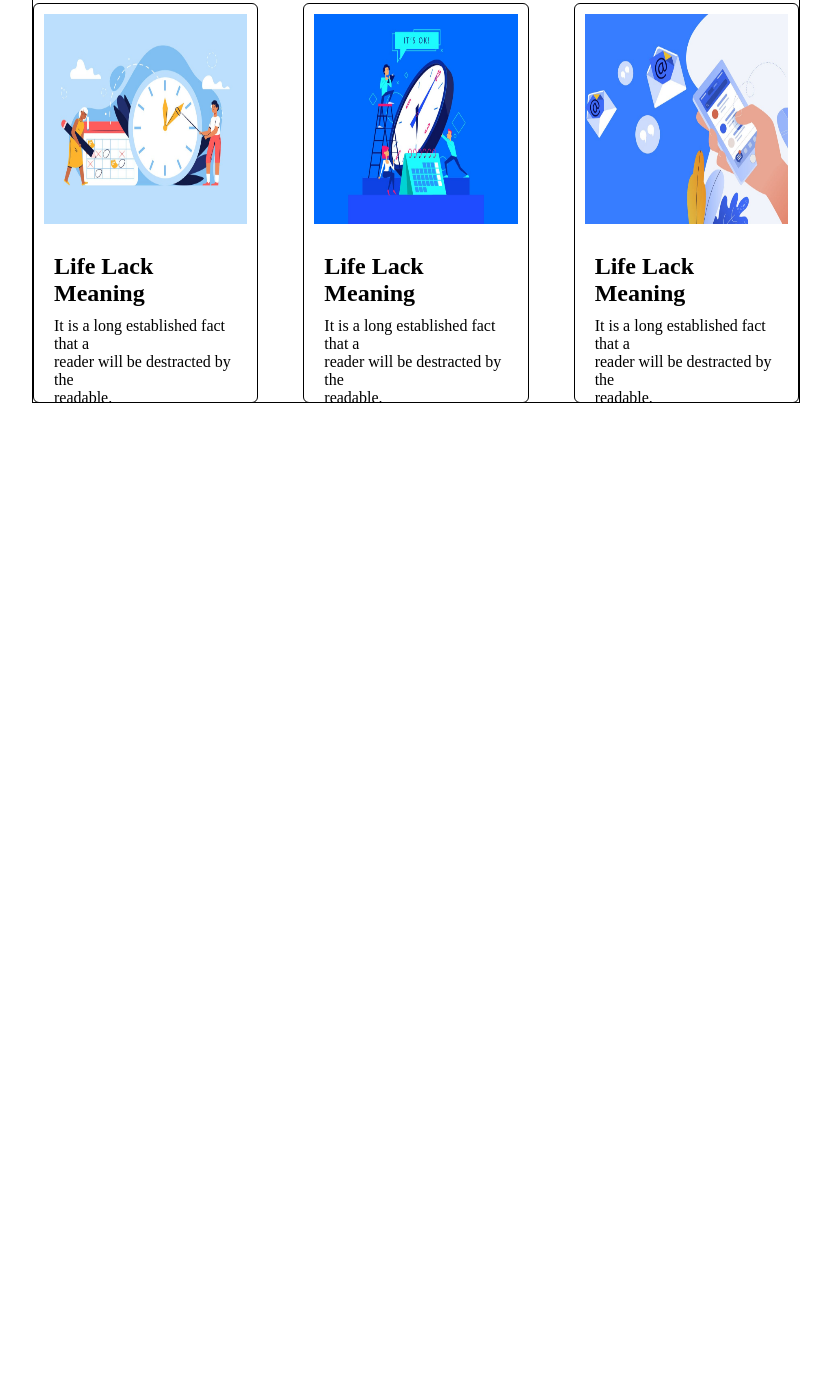
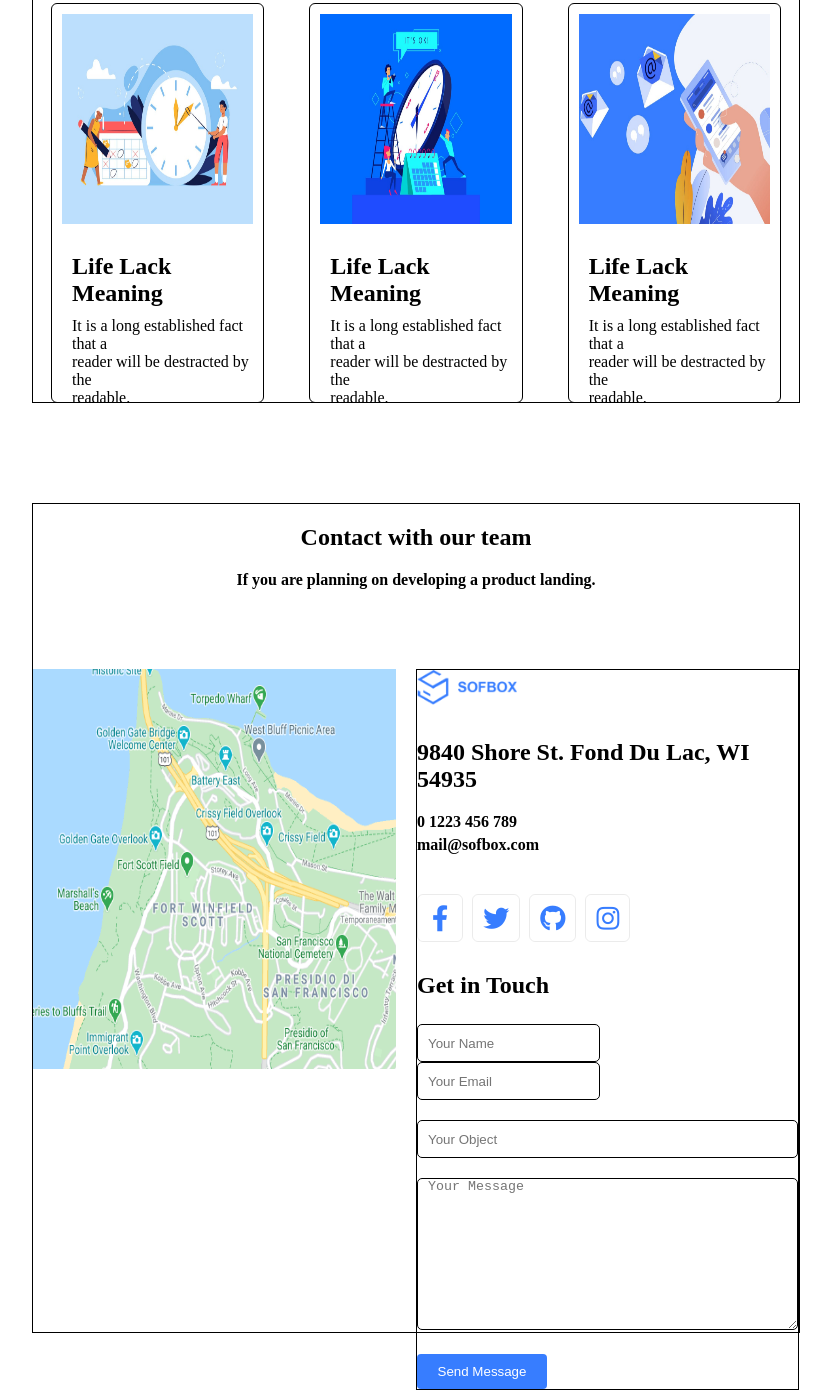
Before and after one commit to diegodev25/proj-html-vuejs, a plain HTML site: page index.html in a window 1280 px wide. Shown: the part 3650-5040 px from the top of the page, without its empty margins (224-1055 px from the left). Before the commit the page ends 4153 px from the top, so only its background shows below. Drawn offline with nearby package versions, Linux system fonts and the light colour scheme.

Commit message:
Struttura base sezione contact html css

```diff
--- a/index.html
+++ b/index.html
@@ -243,6 +243,33 @@
         <p>It is a long established fact that a<br>reader will be destracted by the<br>readable.</p>
       </div>
     </section>
+    <!-- SECTION CONTACT -->
+    <section class="section-contact">
+      <h1>Contact with our team</h1>
+      <h4>If you are planning on developing a product landing.</h4>
+      <div class="map-contacts">
+        <img src="img/StaticMapService.GetMapIma.png" alt="">
+      </div>
+      <div class="info-contacts">
+        <img src="img/35.png" alt="">
+        <h2>9840 Shore St. Fond Du Lac, WI 54935</h2>
+        <h4>0 1223 456 789</h4>
+        <h4>mail@sofbox.com</h4>
+        <i class="fab fa-facebook-f"></i>
+        <i class="fab fa-twitter"></i>
+        <i class="fab fa-github"></i>
+        <i class="fab fa-instagram"></i>
+        <h1>Get in Touch</h1>
+        <form class="form-data" action="index.html" method="post">
+          <input type="text" placeholder="Your Name">
+          <input type="email" placeholder="Your Email">
+          <input type="text" placeholder="Your Object">
+          <textarea name="text" rows="10" cols="80" placeholder="Your Message"></textarea>
+          <button type="button" name="button">Send Message</button>
+        </form>
+      </div>
+    </section>
+    <!-- FOOTER -->
     <script src="js/script.js"></script>
   </body>
 </html>
--- a/style.css
+++ b/style.css
@@ -384,15 +384,20 @@ a {
   float: left;
   margin-left: 45px;
   padding: 10px;
-  width: calc((100% / 3) - 30px);
+  width: calc((100% / 3) - 42px);
   height: 400px;
   border-radius: 6px;
   border: 1px solid black;
 }
 
 .item-posts:nth-child(3) {
-  margin-left: 0px;
+  margin-left: 18px;
 }
+
+.item-posts:nth-child(11) {
+  margin-right: 18px;
+}
+
 
 .item-posts > img {
   width: 100%;
@@ -408,3 +413,127 @@ a {
 .item-posts > p {
   margin-left: 10px;
 }
+
+
+/* -------- */
+/* SECTION CONTACT RULES */
+.section-contact {
+  width: 60%;
+  margin: auto;
+  height: 830px;
+  border: 1px solid black;
+}
+
+.section-contact > h1 {
+  margin-top: 20px;
+  margin-bottom: 20px;
+  text-align: center;
+}
+
+.section-contact > h4 {
+  margin-bottom: 80px;
+  text-align: center;
+}
+
+.map-contacts {
+  float: left;
+  width: 50%;
+  padding-right: 20px;
+}
+
+.map-contacts > img {
+  width: 100%;
+  height: 400px;
+}
+
+.info-contacts {
+  float: left;
+  width: 50%;
+  border: 1px solid black;
+}
+
+.info-contacts {
+  float: left;
+  width: 50%;
+  border: 1px solid black;
+}
+
+.info-contacts > img {
+  width: 100px;
+  margin-bottom: 30px;
+}
+
+.info-contacts > h2 {
+  margin-bottom: 20px;
+}
+
+.info-contacts > h4 {
+  margin-bottom: 5px;
+}
+
+.info-contacts > h4:nth-child(4) {
+  margin-bottom: 40px;
+}
+
+.info-contacts > i {
+  font-size: 26px;
+  margin-right: 5px;
+  margin-bottom: 30px;
+  padding: 10px;
+  color: #377DFF;
+  border: 1px solid #00000014;
+  border-radius: 6px;
+  cursor: pointer;
+}
+
+.info-contacts > i:nth-child(5) {
+  padding: 10px 14px 10px 14px;
+  color: #377DFF;
+}
+
+.info-contacts > h1 {
+  margin-bottom: 25px;
+}
+
+.form-data > input {
+  width: 48%;
+  height: 38px;
+  text-indent: 10px;
+  border-radius: 5px;
+  outline: none;
+  border: 1px solid black;
+  margin-right: 20px;
+
+}
+
+.form-data > input:nth-child(2) {
+  margin-right: 0;
+}
+
+.form-data > input:nth-child(3) {
+  width: 100%;
+  margin-top: 20px;
+  margin-bottom: 20px;
+}
+
+.form-data > textarea {
+  width: 100%;
+  text-indent: 10px;
+  border: 1px solid black;
+  border-radius: 5px;
+  outline: none;
+  margin-bottom: 20px;
+}
+
+.form-data > button {
+  border: none;
+  border-radius: 4px;
+  color: #FFFFFF;
+  width: 130px;
+  height: 35px;
+  background: #377DFF;
+  cursor: pointer;
+}
+
+/* -------- */
+/* FOOTER */
```
